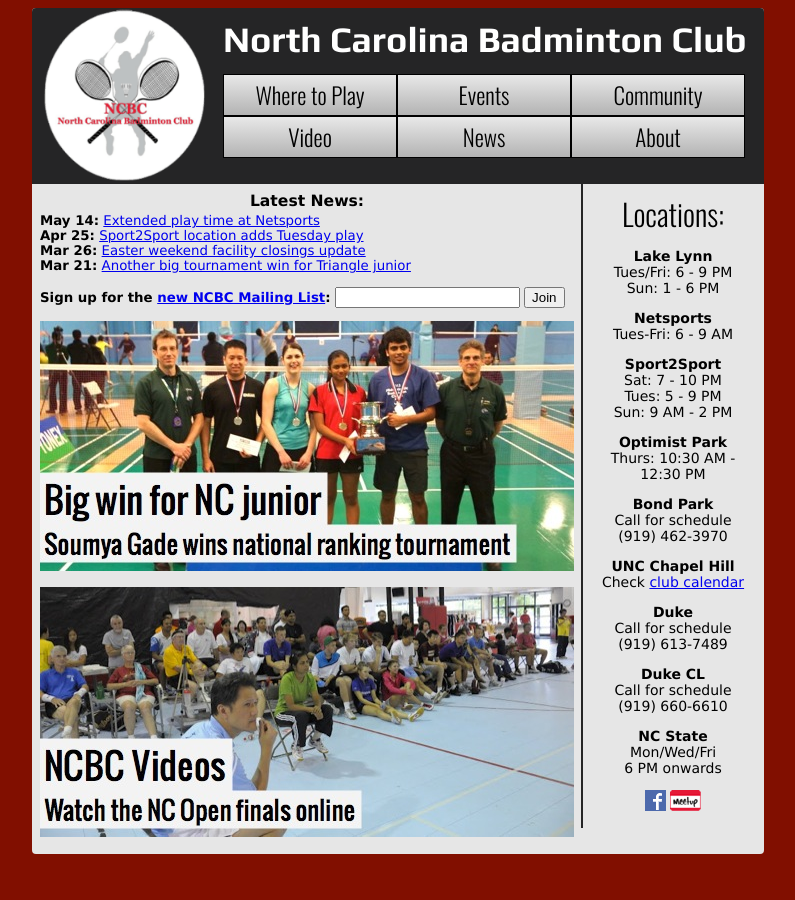
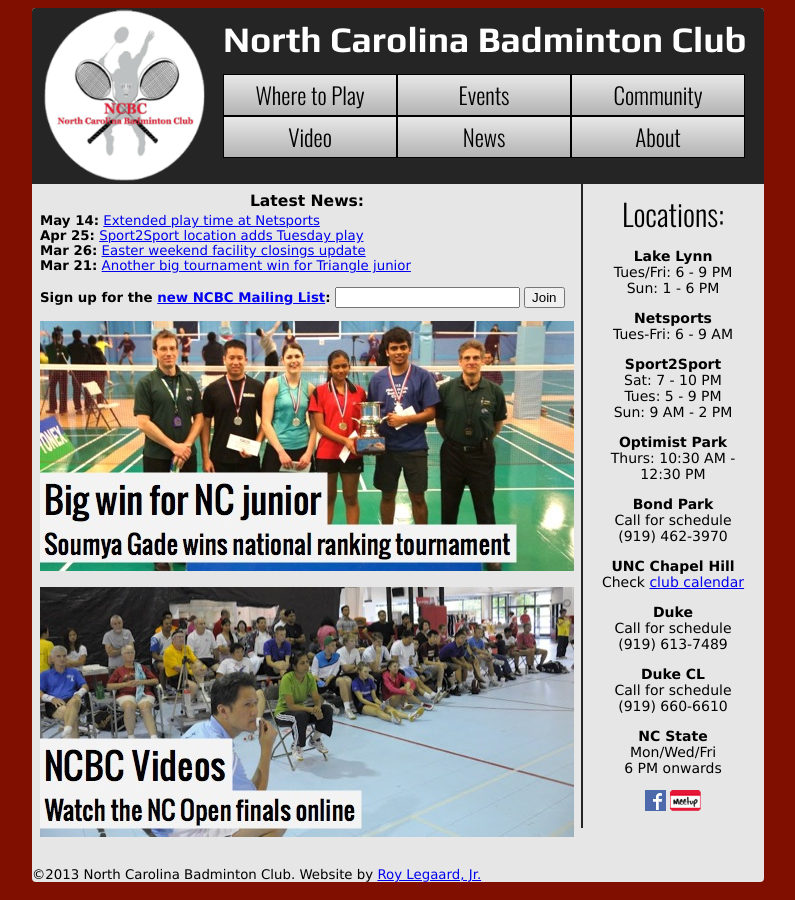
Before and after one commit to NCBC/ncbc.github.com, a Jekyll site: the page built from index.html, in a window 1280 px wide. Shown: the whole page, without its empty margins (242-1037 px from the left). Built offline with Jekyll 4.4.1, drawn with Linux system fonts in a browser that asks for light colours.

Commit message:
Added footer

```diff
--- a/_layouts/default.html
+++ b/_layouts/default.html
@@ -43,6 +43,9 @@
 	{{ content }}
 </div>
 <div id="" class="clear">&nbsp;</div>
+<div id="footer">
+	<p>&copy;2013 North Carolina Badminton Club. Website by <a href="http://legaard.org">Roy Legaard, Jr.</a></p>
+</div>
 
 </body>
 </html>
```
